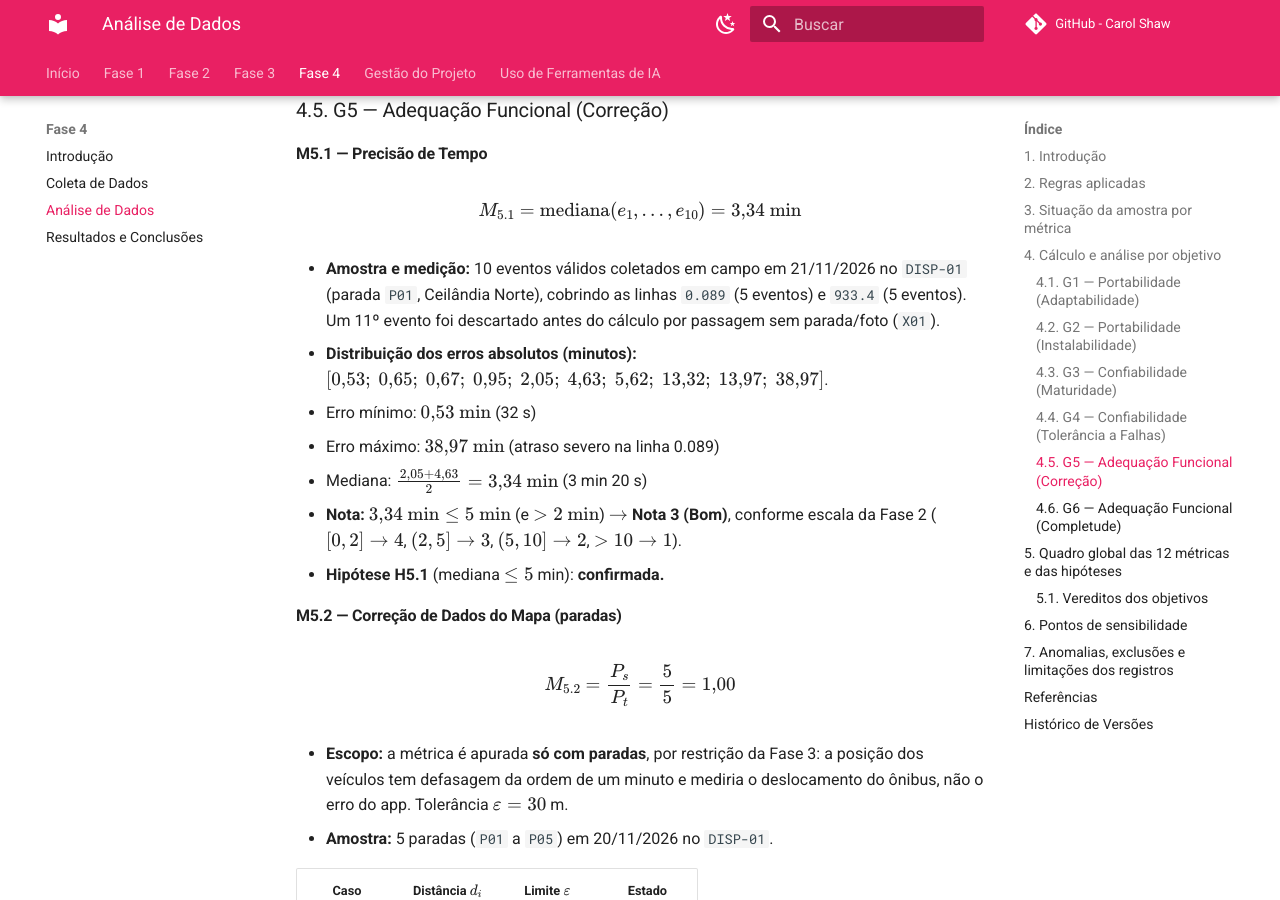
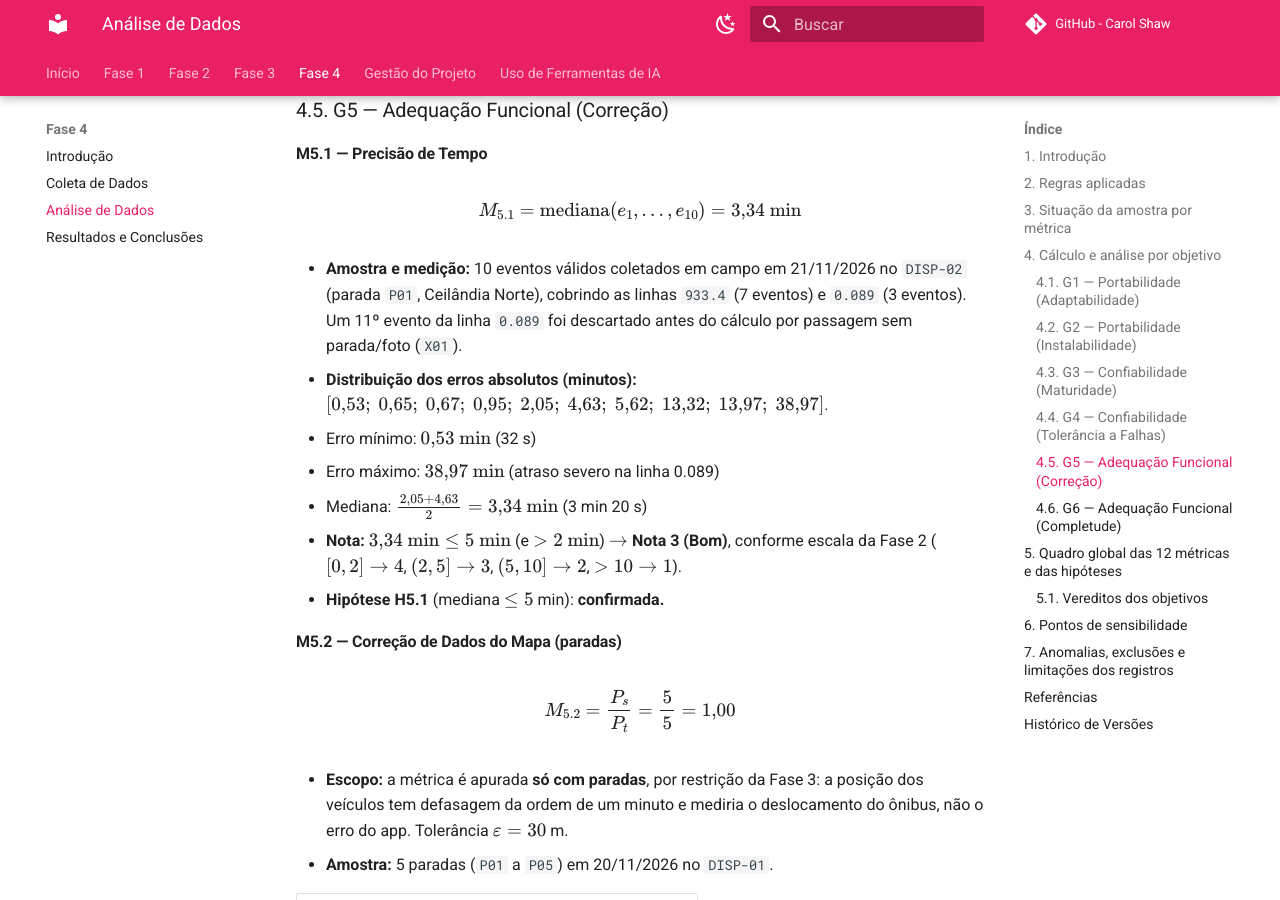
Before and after one commit to FCTE-Qualidade-de-Software-1/2026-2_T02_CAROL_SHAW, an MkDocs documentation site: the page built from docs/fase4/2-analise.md, in a window 1280 px wide and 900 px high, scrolled down 7622 px. Built offline with MkDocs 1.6.1 and Material for MkDocs 9.7.7, drawn with Linux system fonts in a browser that asks for light colours; comment, search, counter and statistics services are not loaded.

Commit message:
docs(fase4): ajusta dispositivo e distribuicao de linhas em M5.1 #49

```diff
--- a/docs/fase4/2-analise.md
+++ b/docs/fase4/2-analise.md
@@ -45,7 +45,7 @@ A Tabela 2 compara o previsto na Fase 3 com o que consta em [Coleta de Dados](1-
 | **M3.2** | `DISP-02` · Android 13 | 20 sessões | 20 | 20 | 0 | 0 | 20 | Completa |
 | **M4.1** | `DISP-01` · Android 13 | 10 ensaios | 10 | 10 | 0 | 0 | 10 | Completa |
 | **M4.2** | `DISP-01` · Android 13 | 10 ensaios | 10 | 10 | 0 | 0 | 10 | Completa |
-| **M5.1** | `DISP-01` · Android 13 | 10 eventos | 10 | 10 | 0 | 0 | 10 | Completa |
+| **M5.1** | `DISP-02` · Android 13 | 10 eventos | 10 | 10 | 0 | 0 | 10 | Completa |
 | **M5.2** (paradas) | `DISP-01` · Android 13 | 5 paradas | 5 | 5 | 0 | 0 | 5 | Completa |
 | **M6.1** | `DISP-02` · Android 13 | 8 tarefas | 8 | 8 | 0 | 0 | 8 | Completa |
 | **M6.2** | `DISP-01` · Android 13 | 20 itens | 20 | 20 | 0 | 0 | 20 | Completa |
@@ -205,7 +205,7 @@ $$
 M_{5.1} = \operatorname{mediana}(e_1, \ldots, e_{10}) = 3{,}34\text{ min}
 $$
 
-- **Amostra e medição:** 10 eventos válidos coletados em campo em 21/11/2026 no `DISP-01` (parada `P01`, Ceilândia Norte), cobrindo as linhas `0.089` (5 eventos) e `933.4` (5 eventos). Um 11º evento foi descartado antes do cálculo por passagem sem parada/foto (`X01`).
+- **Amostra e medição:** 10 eventos válidos coletados em campo em 21/11/2026 no `DISP-02` (parada `P01`, Ceilândia Norte), cobrindo as linhas `933.4` (7 eventos) e `0.089` (3 eventos). Um 11º evento da linha `0.089` foi descartado antes do cálculo por passagem sem parada/foto (`X01`).
 - **Distribuição dos erros absolutos (minutos):** $[0{,}53;\ 0{,}65;\ 0{,}67;\ 0{,}95;\ 2{,}05;\ 4{,}63;\ 5{,}62;\ 13{,}32;\ 13{,}97;\ 38{,}97]$.
   - Erro mínimo: $0{,}53\text{ min}$ (32 s)
   - Erro máximo: $38{,}97\text{ min}$ (atraso severo na linha 0.089)
```
